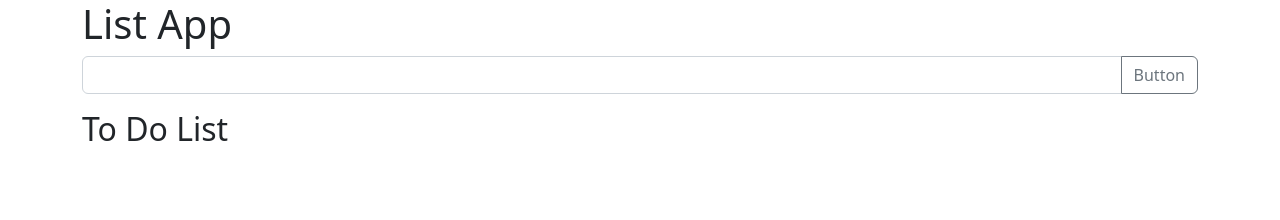
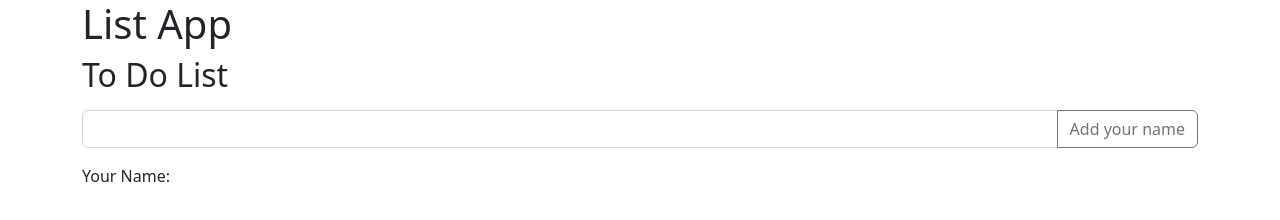
Before and after one commit to aaronsingleterry10/vue-course, a plain HTML site: page practice/index.html in a window 1280 px wide. Drawn offline with nearby package versions, Linux system fonts and the light colour scheme.

Commit message:
completed second part of practice

```diff
--- a/practice/app.js
+++ b/practice/app.js
@@ -2,13 +2,21 @@ const app = Vue.createApp({
     data() {
         return {
             list: [],
-            listItem: ''
+            listItem: '',
+            name: '',
+            enteredName: ''
         }
     },
     methods: {
-      addName() {
+      addItem() {
         this.list.push(this.listItem);
         this.listItem = '';
+      },
+      setName(e) {
+        this.name = e.target.value;
+      },
+      enterName() {
+          this.enteredName = this.name;
       }
     }
 });
--- a/practice/index.html
+++ b/practice/index.html
@@ -15,15 +15,21 @@
     <h1>List App</h1>
 
     <section id="to-do-app">
-        <div class="input-group mb-3">
+        <!-- <div class="input-group mb-3">
             <input v-model="listItem" type="text" class="form-control" aria-label="To Do List"
                 aria-describedby="button-addon2">
-            <button v-on:click="addName" class="btn btn-outline-secondary" id="button-addon2">Button</button>
-        </div>
+            <button v-on:click="addItem" class="btn btn-outline-secondary" id="button-addon2">Button</button>
+        </div> -->
         <h2>To Do List</h2>
         <ul>
-            <li v-for="item in list">{{ item }}</li>
+            <!-- <li v-for="item in list">{{ item }}</li> -->
         </ul>
+        <div class="input-group mb-3">
+            <input v-on:input="setName" type="text" class="form-control" aria-label="To Do List"
+                aria-describedby="button-addon2">
+            <button v-on:click="enterName" class="btn btn-outline-secondary" id="button-addon3">Add your name</button>
+        </div>
+        <p>Your Name: {{ enteredName }}</p>
     </section>
 
     <script src="https://cdn.jsdelivr.net/npm/bootstrap@5.2.0/dist/js/bootstrap.bundle.min.js"
```
